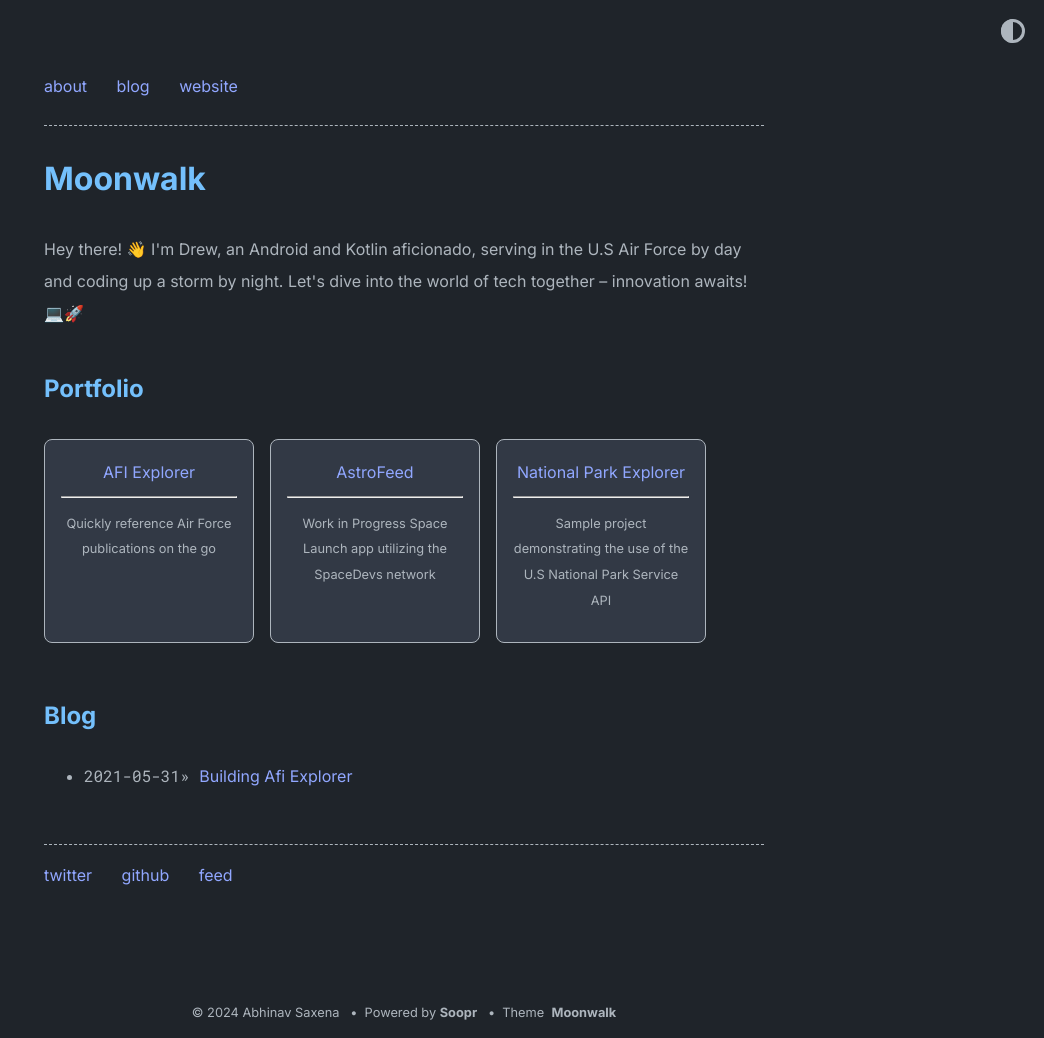
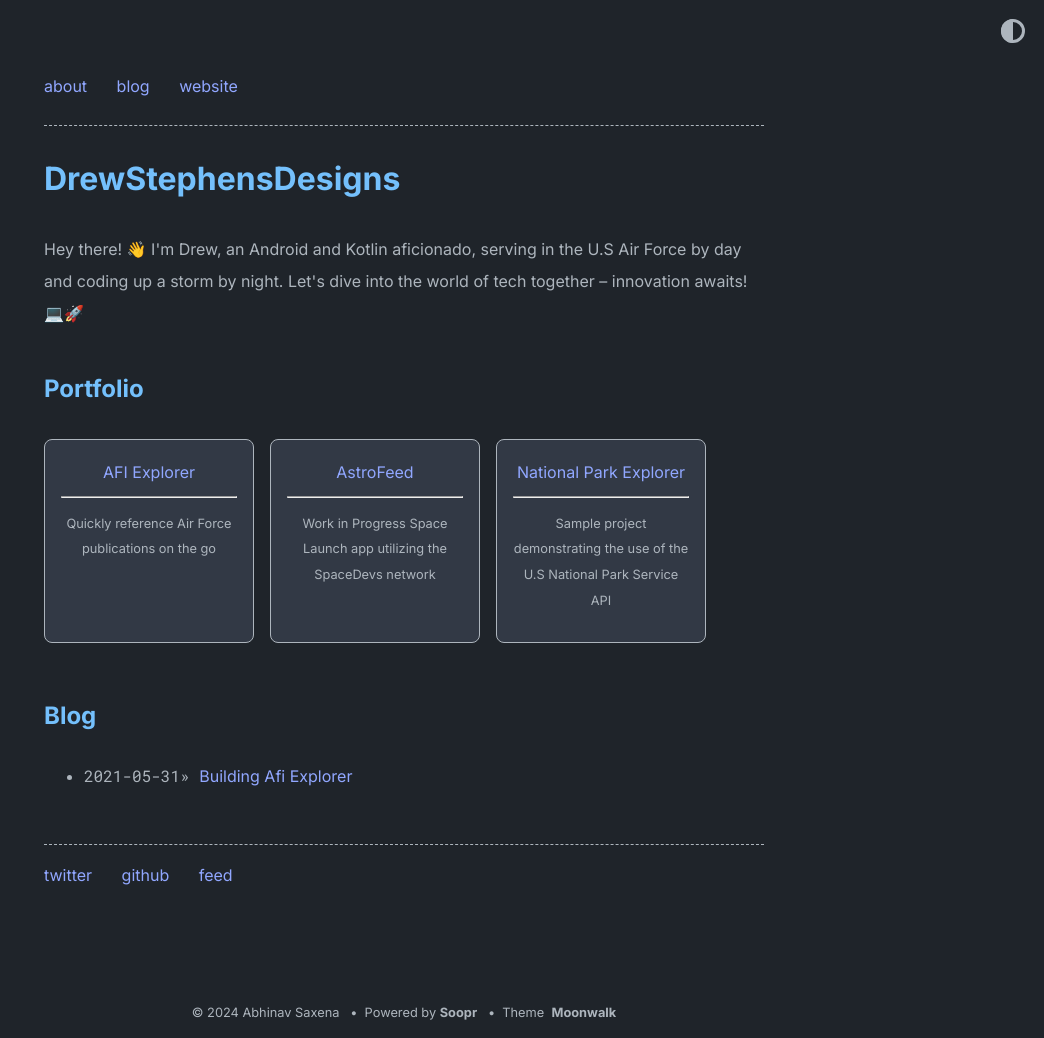
Before and after one commit to drewstephensdesigns/drewstephensdesigns.github.io, a Jekyll site: the page built from index.md, in a window 1280 px wide. Shown: the whole page, without its empty margins (236-1280 px from the left). Built offline with Jekyll 4.4.1, drawn with Linux system fonts in a browser that asks for light colours.

Commit message:
Update _config.yml

```diff
--- a/_config.yml
+++ b/_config.yml
@@ -1,4 +1,4 @@
-title: Moonwalk
+title: DrewStephensDesigns
 author: Abhinav Saxena
 url: https://www.abhinavsaxena.com/moonwalk # root address of the site
 description: > # description of the site (multiple lines allowed)
```
